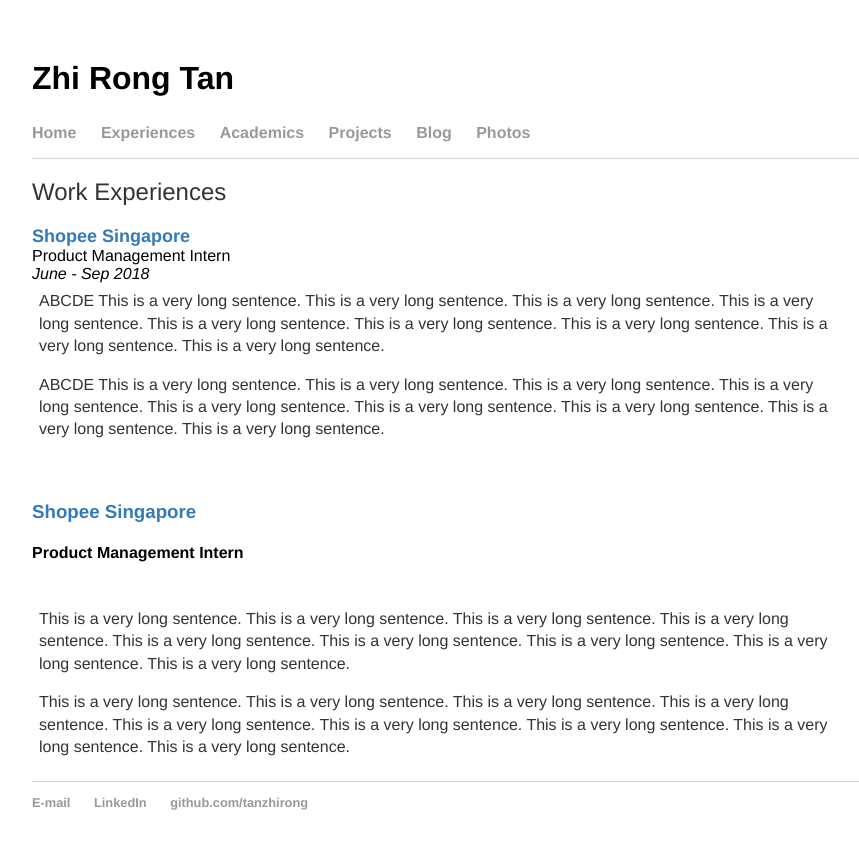
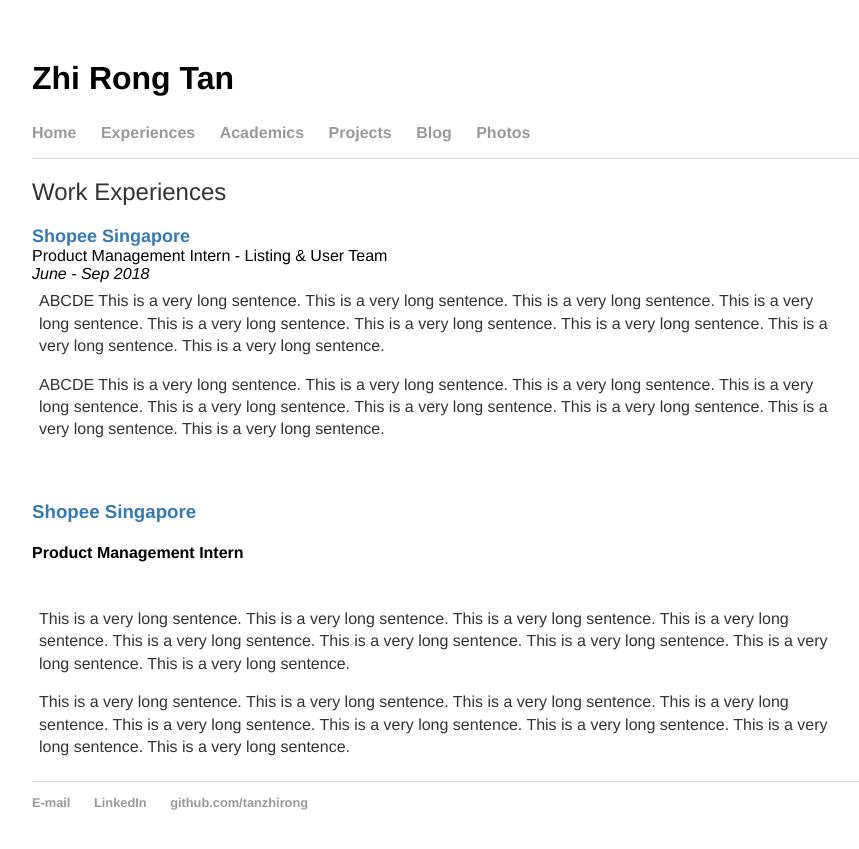
Before and after one commit to tanzhirong/tanzhirong.github.io, a Jekyll site: the page built from exp/index.html, in a window 1280 px wide. Shown: the top 849 px of the page, without its empty margins (96-955 px from the left). Built offline with Jekyll 4.4.1, drawn with Linux system fonts in a browser that asks for light colours.

Commit message:
Update index.html

```diff
--- a/exp/index.html
+++ b/exp/index.html
@@ -8,7 +8,7 @@
 <table>
     <tr>
         <font size="4.5"><b><a href="http://shopee.com/" target="_blank">Shopee Singapore</a></b></font> <br>
-        <font size="3.5">Product Management Intern<br>
+        <font size="3.5">Product Management Intern - Listing & User Team<br>
             <i>June - Sep 2018</i></font>
     <td width="80%">
       <p size="3">ABCDE This is a very long sentence. This is a very long sentence. This is a very long sentence. This is a very long sentence. This is a very long sentence. This is a very long sentence. This is a very long sentence. This is a very long sentence. This is a very long sentence. </p>
```
